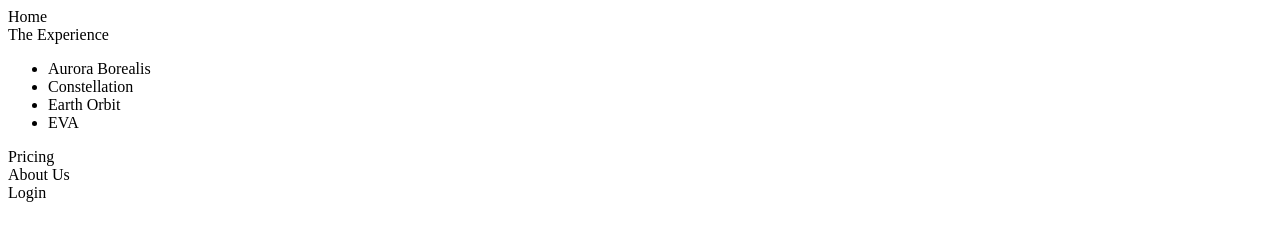
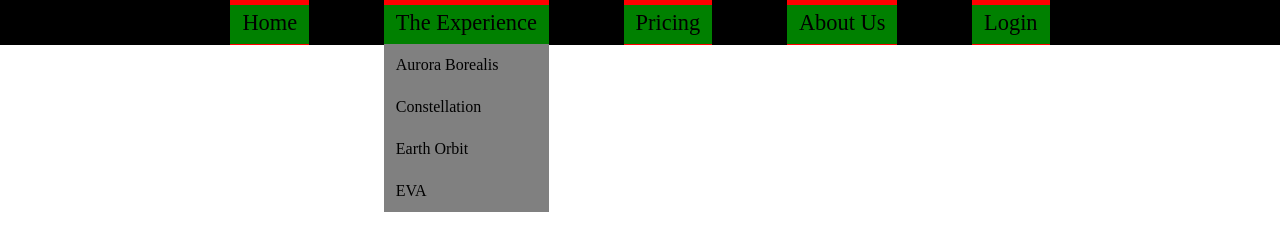
Before and after one commit to mattbrendzel/constellation, a plain HTML site: page index.html in a window 1280 px wide. Drawn offline with Linux system fonts and the light colour scheme.

Commit message:
Add positioning styling
Use dummy background colors to help visualize where everything sits.

```diff
--- a/css/index.css
+++ b/css/index.css
@@ -0,0 +1,39 @@
+/* POSITIONING AND FONT SIZING */
+header  {
+  width: 100%;
+  position: fixed;
+    top: 0;
+    left: 0;
+}
+
+nav {
+  background-color: black;
+  display: flex;
+    flex-direction: row;
+    justify-content: space-between;
+  max-height: 45px;
+  padding: 0 18%;
+}
+
+.menu-item {
+  background-color: red;
+  padding-top: 5px;
+}
+
+.menu-item-label {
+  background-color: green;
+  font-size: 1.4em;
+  padding: 5px 12px 8px;
+}
+
+.menu-item-dropdown {
+  background-color: yellow;
+  list-style: none;
+  margin: 0;
+  padding: 0;
+}
+
+.menu-item-dropdown li {
+  background-color: grey;
+  padding: 12px;
+}
--- a/index.html
+++ b/index.html
@@ -10,10 +10,10 @@
     <header>
       <nav>
         <div class="menu-item">
-          Home
+          <div class="menu-item-label"> Home </div>
         </div>
-        <div class="menu-item">
-          The Experience
+        <div class="menu-item selected">
+          <div class="menu-item-label"> The Experience </div>
           <ul class="menu-item-dropdown">
             <li>Aurora Borealis</li>
             <li>Constellation</li>
@@ -22,13 +22,13 @@
           </ul>
         </div>
         <div class="menu-item">
-          Pricing
+          <div class="menu-item-label"> Pricing </div>
         </div>
         <div class="menu-item">
-          About Us
+          <div class="menu-item-label"> About Us </div>
         </div>
         <div class="menu-item">
-          Login
+          <div class="menu-item-label"> Login </div>
         </div>
       </nav>
     </header>
```
